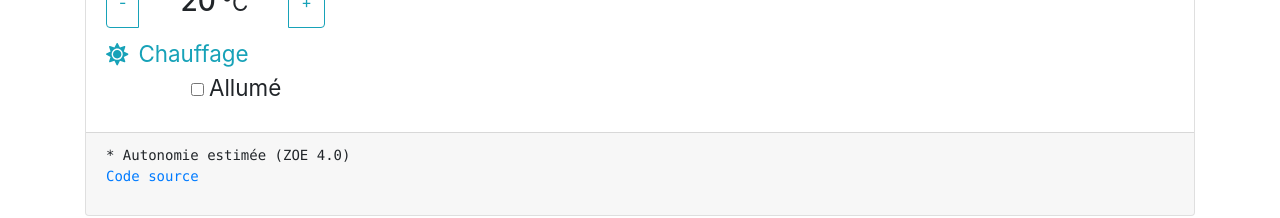
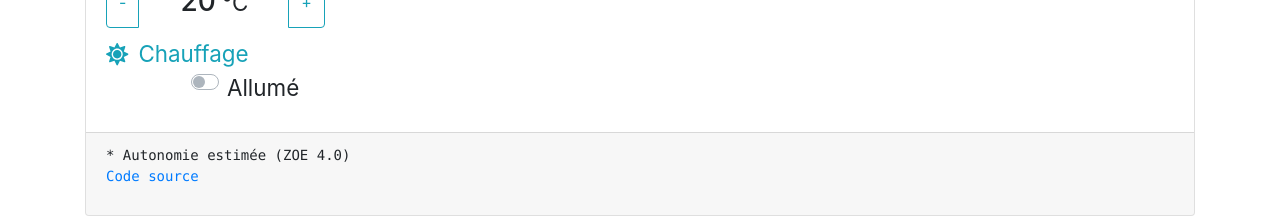
Before and after one commit to philippe-nougaillon/relax-en-zoe, a React (Create React App) app: page / in a window 1280 px wide. Shown: the part 304-522 px from the top of the page. Built offline with nearby package versions, Linux system fonts and the light colour scheme.

Commit message:
checkbox design changed

```diff
--- a/src/components/CustomSwitchBox.js
+++ b/src/components/CustomSwitchBox.js
@@ -2,7 +2,6 @@ import React, {Component} from 'react';
 
 import { FontAwesomeIcon } from '@fortawesome/react-fontawesome';
 import { faSun } from '@fortawesome/free-solid-svg-icons';
-
 
 class CustomSwitchBox extends Component {
     render() {
@@ -14,14 +13,16 @@ class CustomSwitchBox extends Component {
                     { label }
                 </small>
                 <br />
-                <div className="form-check-inline">
-                    <label className="form-check-label">
-                        <input  type="checkbox"
-                                className="form-check-input"
-                                style={{ marginLeft: 85 }}
-                                checked={ value }
-                                onChange={ onChange }
-                        />
+
+                <div className="custom-control custom-switch"
+                     style={{ marginLeft: 85 }} >
+                    <input type="checkbox"
+                            className="custom-control-input"
+                            id="switch1"
+                            checked={ value }
+                            onChange={ onChange }
+                            />
+                    <label className="custom-control-label" for="switch1">
                         <small>{ children }</small>
                     </label>
                 </div>
```
